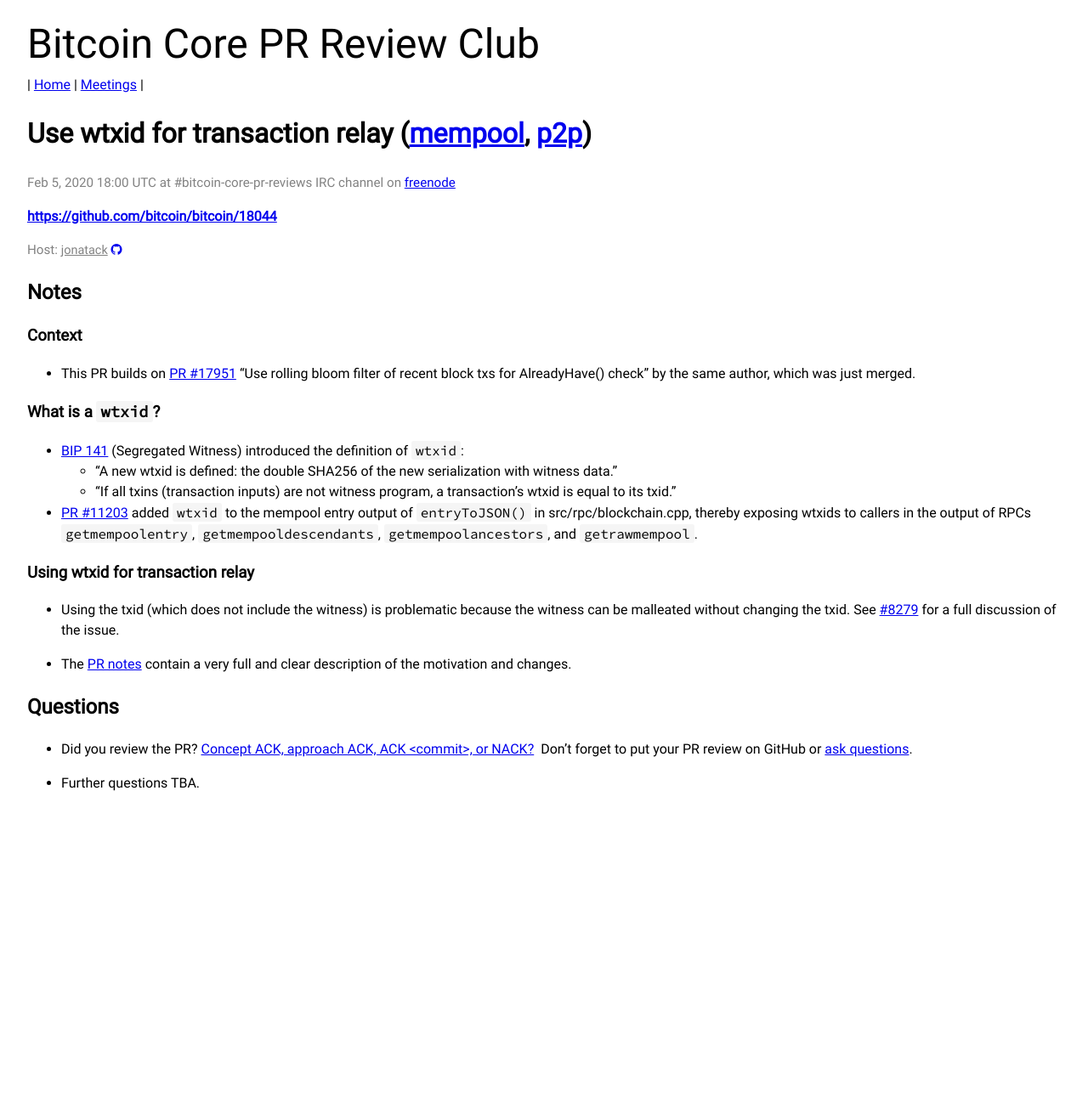
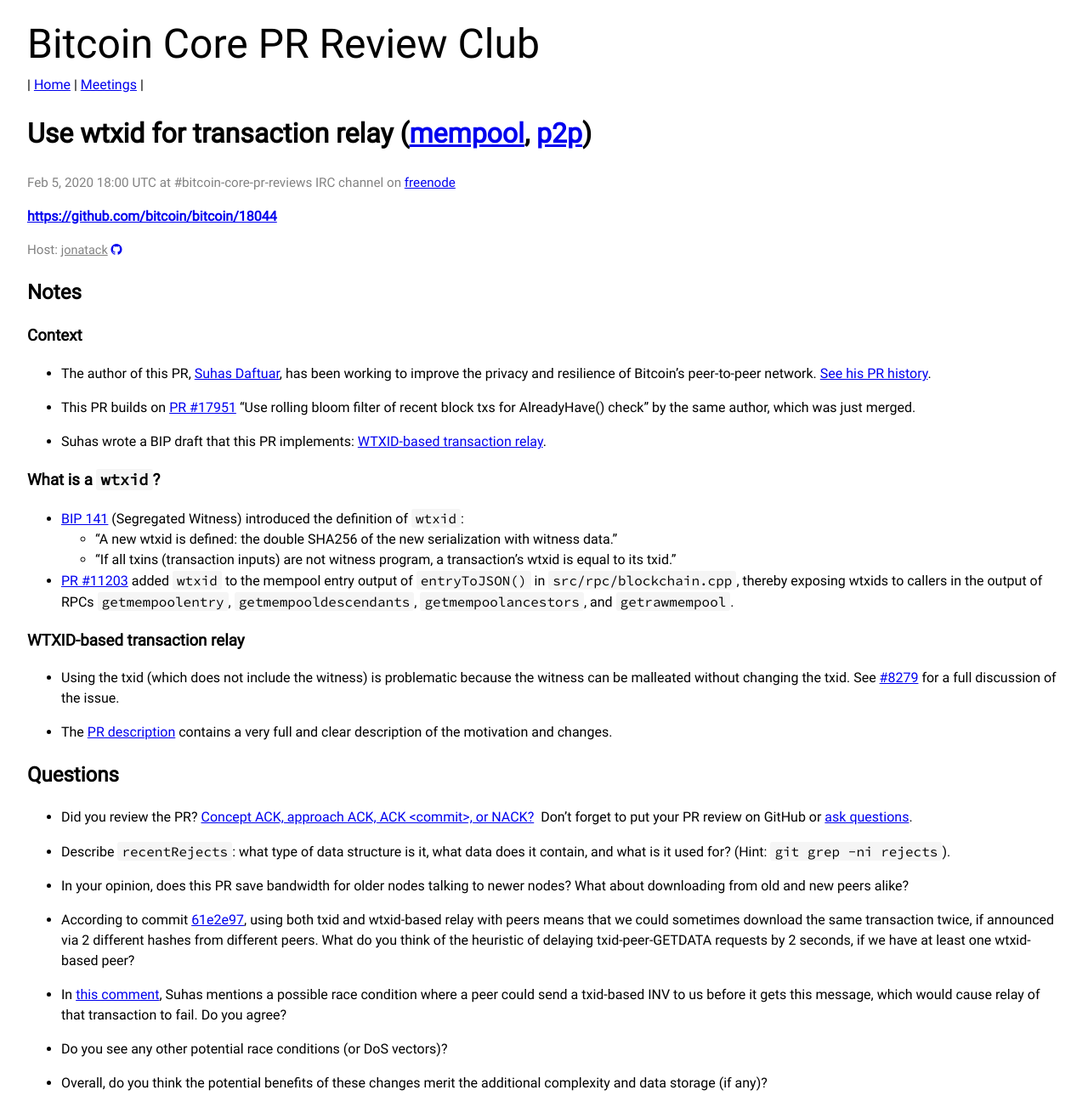
Before and after one commit to bitcoin-core-review-club/website, a Jekyll site: the page built from _posts/2020-02-05-#18044.md, in a window 1280 px wide. Shown: the whole page at 85% size. Built offline with Jekyll 4.4.1, drawn with Linux system fonts in a browser that asks for light colours; before the commit the page ends 950 px from its top, so only the background shows below that.

Commit message:
n18044: add BIP draft, edits, and questions

```diff
--- a/_posts/2020-02-05-#18044.md
+++ b/_posts/2020-02-05-#18044.md
@@ -14,9 +14,17 @@
 
 ### Context
 
+- The author of this PR, [Suhas Daftuar](https://github.com/sdaftuar), has been
+  working to improve the privacy and resilience of Bitcoin's peer-to-peer
+  network. [See his PR
+  history](https://github.com/bitcoin/bitcoin/pulls?q=is%3Apr+author%3Asdaftuar).
+
 - This PR builds on [PR #17951](https://github.com/bitcoin/bitcoin/pull/17951)
   "Use rolling bloom filter of recent block txs for AlreadyHave() check" by the
-    same author, which was just merged.
+  same author, which was just merged.
+
+- Suhas wrote a BIP draft that this PR implements: [WTXID-based transaction
+  relay](https://github.com/sdaftuar/bips/blob/2020-02-wtxid-relay/bip-wtxid-relay.mediawiki).
 
 ### What is a `wtxid`?
 
@@ -27,20 +35,21 @@
       witness data."
     - "If all txins (transaction inputs) are not witness program, a transaction's
       wtxid is equal to its txid."
+
 - [PR #11203](https://github.com/bitcoin/bitcoin/pull/11203) added `wtxid` to
-  the mempool entry output of `entryToJSON()` in src/rpc/blockchain.cpp,
+  the mempool entry output of `entryToJSON()` in `src/rpc/blockchain.cpp`,
   thereby exposing wtxids to callers in the output of RPCs `getmempoolentry`,
   `getmempooldescendants`, `getmempoolancestors`, and `getrawmempool`.
 
-### Using wtxid for transaction relay
+### WTXID-based transaction relay
 
 - Using the txid (which does not include the witness) is problematic because
   the witness can be malleated without changing the txid. See
   [#8279](https://github.com/bitcoin/bitcoin/issues/8279) for a full discussion
   of the issue.
 
-- The [PR notes](https://github.com/bitcoin/bitcoin/pull/18044#issue-369668879)
-  contain a very full and clear description of the motivation and changes.
+- The [PR description](https://github.com/bitcoin/bitcoin/pull/18044#issue-369668879)
+  contains a very full and clear description of the motivation and changes.
 
 ## Questions
 
@@ -49,7 +58,30 @@
   Don't forget to put your PR review on GitHub or [ask
   questions](https://jonatack.github.io/articles/how-to-review-pull-requests-in-bitcoin-core#ask-questions).
 
-- Further questions TBA.
+- Describe `recentRejects`: what type of data structure is it, what data does
+  it contain, and what is it used for? (Hint: `git grep -ni rejects`).
+
+- In your opinion, does this PR save bandwidth for older nodes talking to newer
+  nodes? What about downloading from old and new peers alike?
+
+- According to commit
+  [61e2e97](https://github.com/bitcoin/bitcoin/pull/18044/commits/61e2e97),
+  using both txid and wtxid-based relay with peers means that we could sometimes
+  download the same transaction twice, if announced via 2 different hashes from
+  different peers. What do you think of the heuristic of delaying
+  txid-peer-GETDATA requests by 2 seconds, if we have at least one wtxid-based
+  peer?
+
+- In [this
+  comment](https://github.com/bitcoin/bitcoin/pull/18044#discussion_r373775416),
+  Suhas mentions a possible race condition where a peer could send a txid-based
+  INV to us before it gets this message, which would cause relay of that
+  transaction to fail. Do you agree?
+
+- Do you see any other potential race conditions (or DoS vectors)?
+
+- Overall, do you think the potential benefits of these changes merit the
+  additional complexity and data storage (if any)?
 
 <!-- TODO: uncomment and add meeting log
 ## Meeting Log
```
